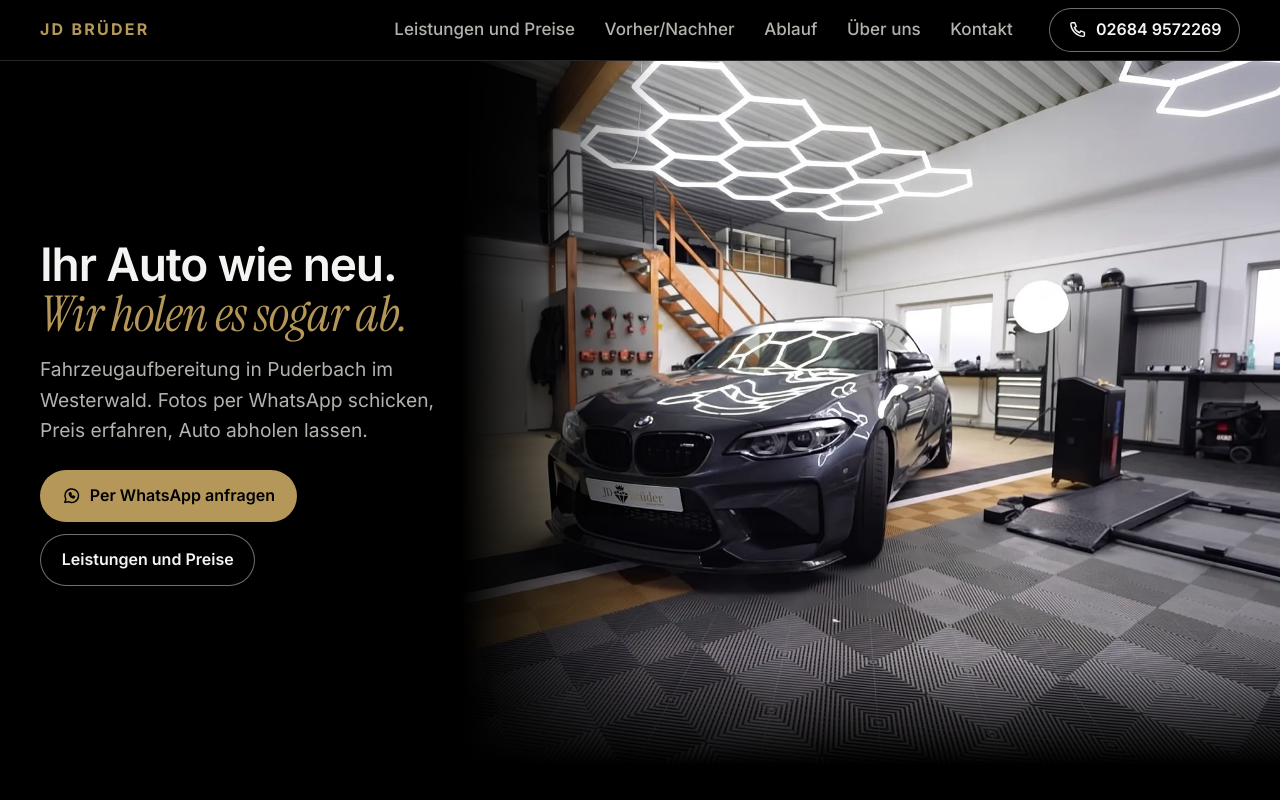
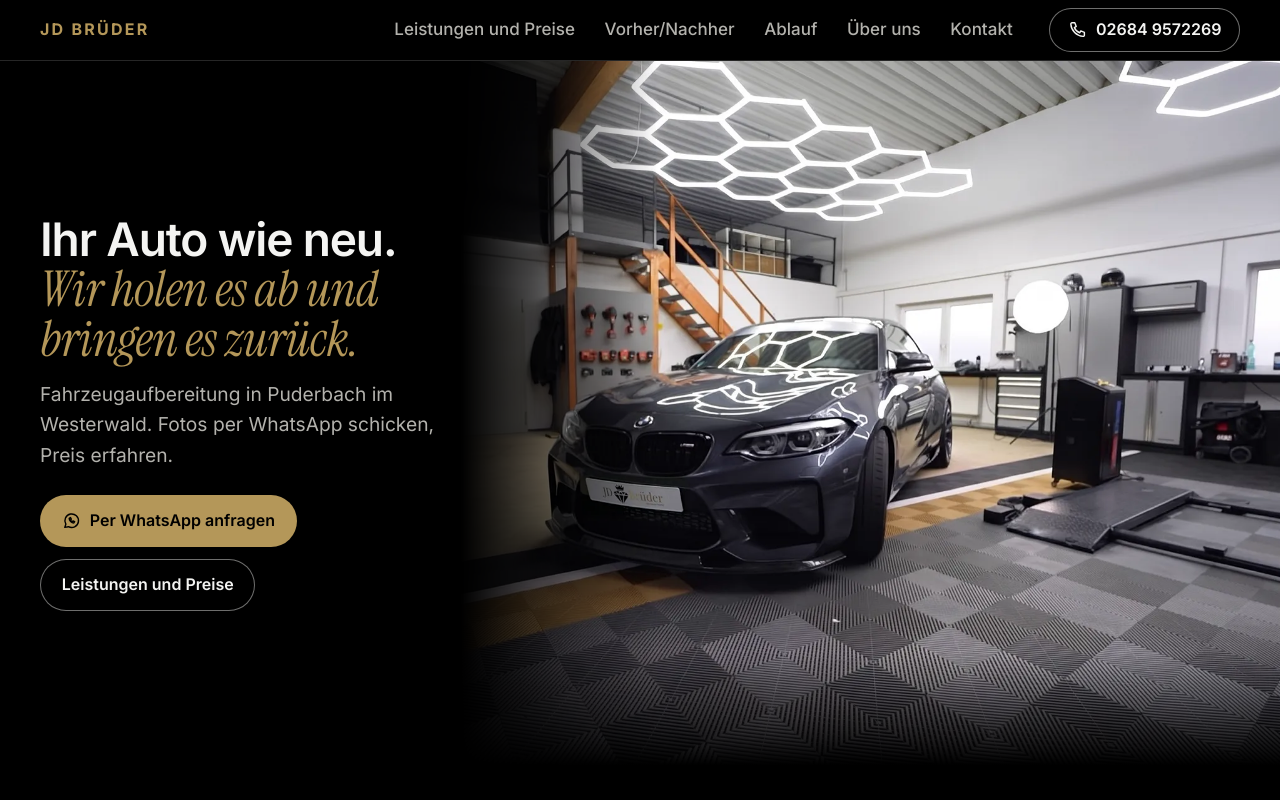
Before and after one commit to dominikugc-web/jd-brueder, a plain HTML site: page index.html in a window 1280 px wide. Shown: the top 800 px of the page. Drawn offline with Linux system fonts and the light colour scheme.

Commit message:
Überschrift: Wir holen es ab und bringen es zurück
Co-Authored-By: Claude Fable 5.2 <noreply@anthropic.com>

```diff
--- a/index.html
+++ b/index.html
@@ -69,8 +69,8 @@ Regeln und Farben stehen in DESIGN.md.
       <img src="img/w/hero-halle-mobil.webp" alt="Dunkelgrauer BMW M2 mit JD-Brüder-Schild in unserer Werkstatt in Puderbach, darüber die Wabenleuchten" width="1200" height="1080" fetchpriority="high">
     </picture>
     <div class="wrap hero-text">
-      <h1 id="h1">Ihr Auto wie neu. <span class="accent">Wir holen es sogar ab.</span></h1>
-      <p class="lead">Fahrzeugaufbereitung in Puderbach im Westerwald. Fotos per WhatsApp schicken, Preis erfahren, Auto abholen lassen.</p>
+      <h1 id="h1">Ihr Auto wie neu. <span class="accent">Wir holen es ab und bringen es zurück.</span></h1>
+      <p class="lead">Fahrzeugaufbereitung in Puderbach im Westerwald. Fotos per WhatsApp schicken, Preis erfahren.</p>
       <div class="actions">
         <a class="btn btn-gold" href="https://wa.me/4926849572269?text=Hallo%20JD%20Br%C3%BCder%2C%20ich%20interessiere%20mich%20f%C3%BCr%20eine%20Fahrzeugaufbereitung." target="_blank" rel="noopener"><svg viewBox="0 0 24 24" fill="none" stroke="currentColor" stroke-width="1.8" stroke-linecap="round" stroke-linejoin="round" aria-hidden="true"><path d="M3.5 20.5l1.3-4A8.5 8.5 0 1 1 8 19.6z"/><path d="M9 9.2c0 3 2.8 5.8 5.8 5.8l1-1.6-2-1-1 1c-1-.4-1.8-1.2-2.2-2.2l1-1-1-2z"/></svg>Per WhatsApp anfragen</a>
         <a class="btn btn-line" href="#leistungen">Leistungen und Preise</a>
```
